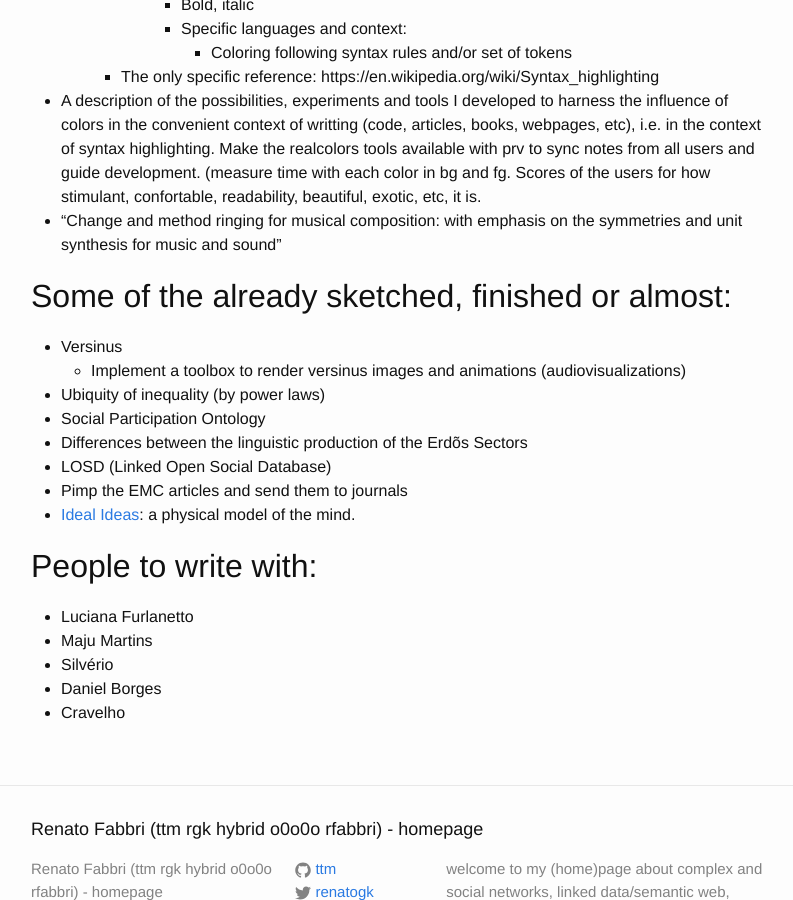
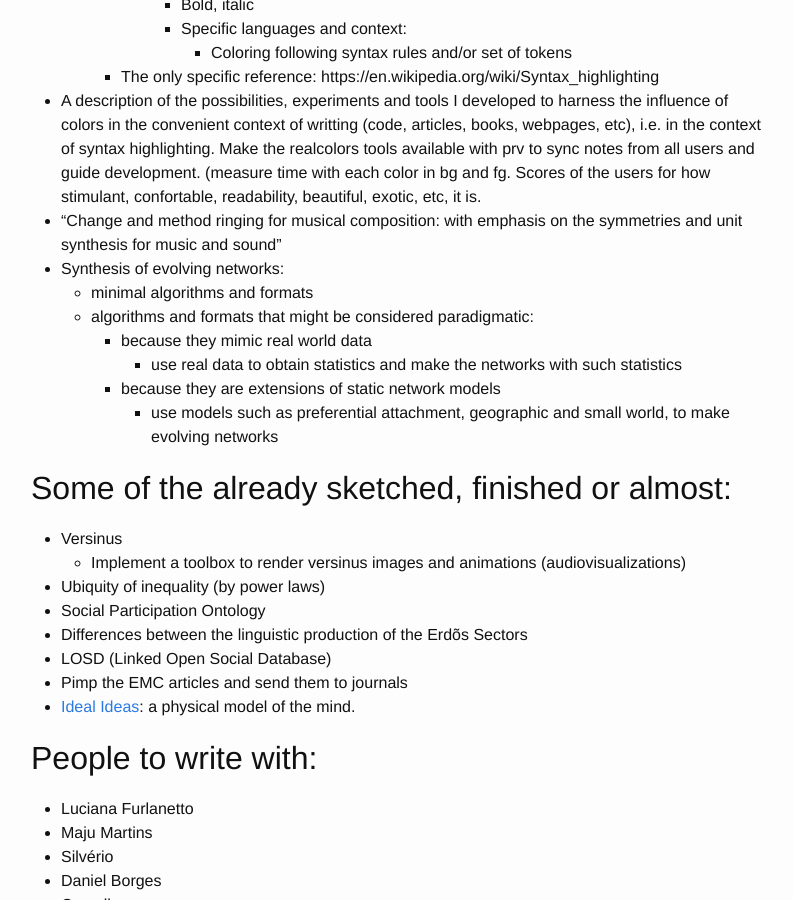
Before and after one commit to ttm/ttm.github.io, a Jekyll site: the page built from _posts/2017-09-11-list-of-articles.markdown, in a window 1280 px wide and 900 px high, scrolled down 9891 px. Shown: the whole window, without its empty margins (239-1032 px from the left). Built offline with Jekyll 4.4.1, drawn with Linux system fonts in a browser that asks for light colours; comment, search, counter and statistics services are not loaded.

Commit message:
annotation on possible articles

```diff
--- a/_posts/2017-09-11-list-of-articles.markdown
+++ b/_posts/2017-09-11-list-of-articles.markdown
@@ -447,6 +447,14 @@ Vim: a HCI description
   how stimulant, confortable, readability, beautiful, exotic, etc, it is.
 * "Change and method ringing for musical composition: with emphasis on
   the symmetries and unit synthesis for music and sound"
+* Synthesis of evolving networks:
+  - minimal algorithms and formats
+  - algorithms and formats that might be considered paradigmatic:
+    * because they mimic real world data
+      - use real data to obtain statistics and make the networks with such statistics
+    * because they are extensions of static network models
+      - use models such as preferential attachment, geographic and small world,
+      to make evolving networks
 
 
 
```
